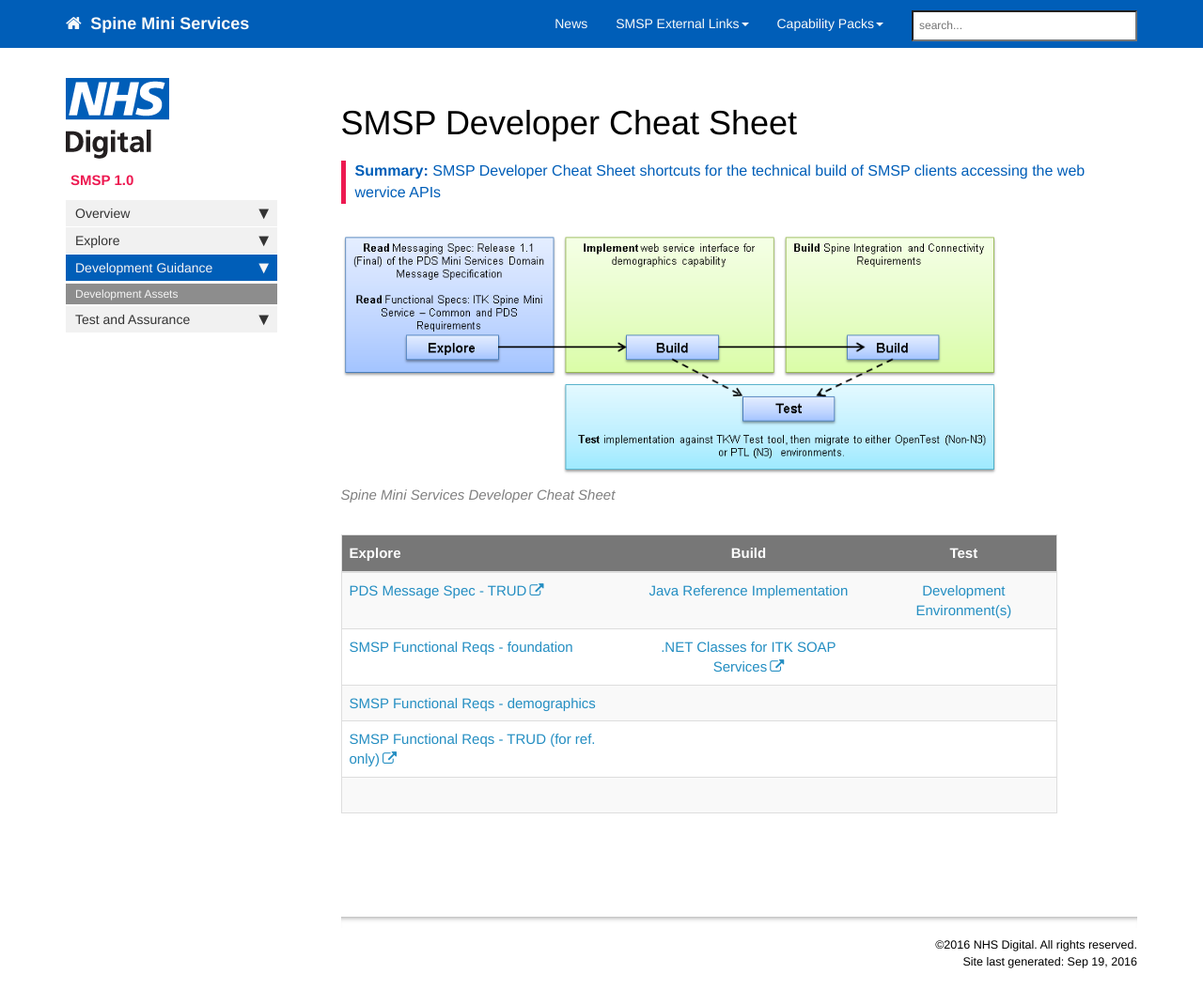
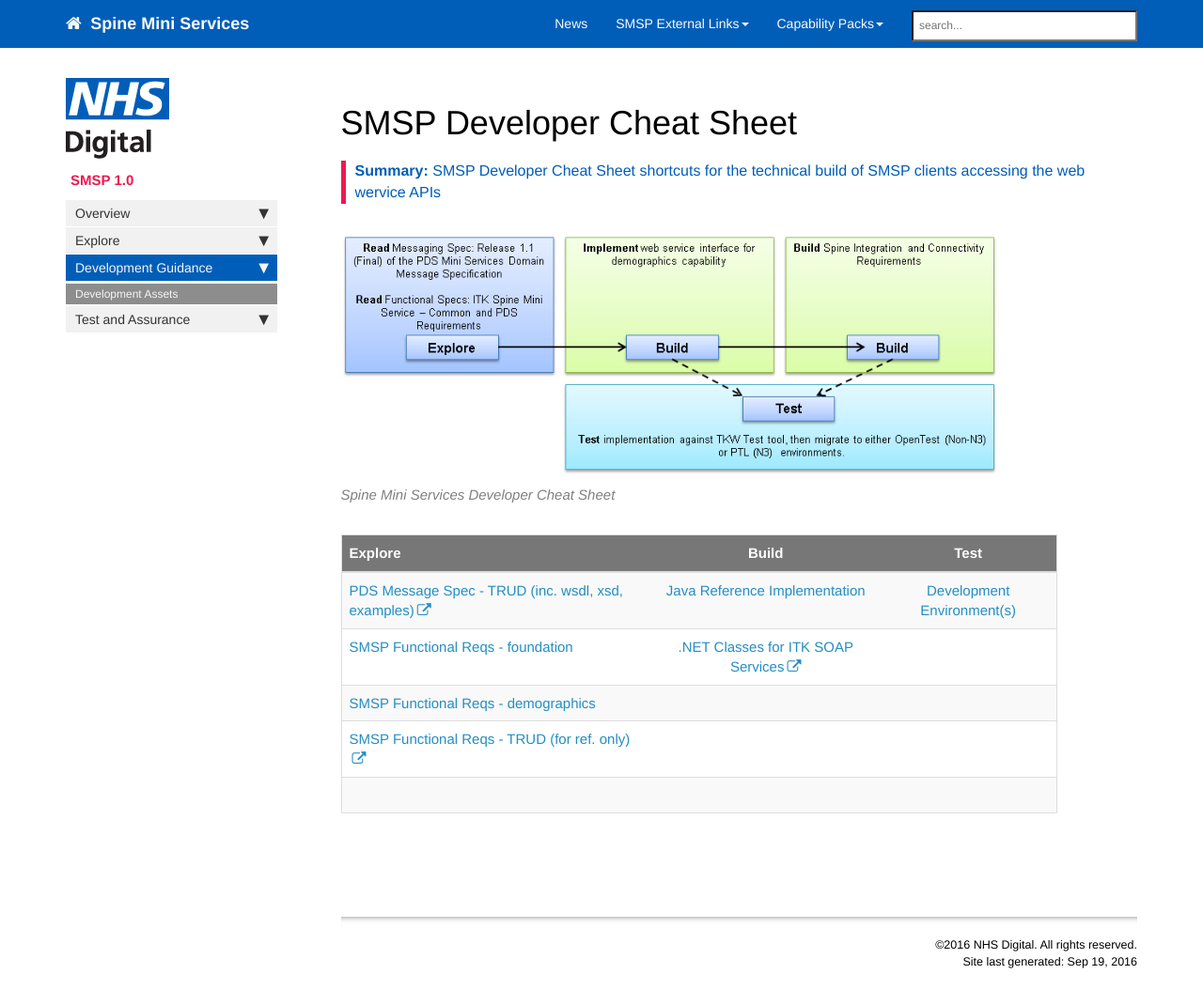
Before and after one commit to dobsonrd/smsp, a Jekyll site: the page built from pages/smsp/smsp_dev_assets.md, in a window 1280 px wide and 1084 px high. Shown: the top 1070 px of the window at 94% size. Built offline with Jekyll 4.4.1, drawn with Linux system fonts in a browser that asks for light colours; nearby versions of some CDN libraries; comment, search, counter and statistics services are not loaded.

Commit message:
Update smsp_dev_assets.md

```diff
--- a/pages/smsp/smsp_dev_assets.md
+++ b/pages/smsp/smsp_dev_assets.md
@@ -12,7 +12,7 @@ toc: false
 
 | Explore| Build | Test |
 | :--------- |:-----: |:-----: |
-| [PDS Message Spec - TRUD](https://isd.hscic.gov.uk/trud3/user/authenticated/group/41/pack/34/subpack/142/releases) | [Java Reference Implementation](smsp_ref_impl.html)| [Development Environment(s)](smsp_test_environments.html) |
+| [PDS Message Spec - TRUD (inc. wsdl, xsd, examples)](https://isd.hscic.gov.uk/trud3/user/authenticated/group/41/pack/34/subpack/142/releases) | [Java Reference Implementation](smsp_ref_impl.html)| [Development Environment(s)](smsp_test_environments.html) |
 | [SMSP Functional Reqs - foundation](foundations_reqs.html) | [.NET Classes for ITK SOAP Services](http://developer.nhs.uk/downloads-data/net-itk-soap-framework/) |
 | [SMSP Functional Reqs - demographics](demographics_reqs.html) | |
 | [SMSP Functional Reqs - TRUD (for ref. only)](https://isd.hscic.gov.uk/trud3/user/authenticated/group/41/pack/30/subpack/126/releases) | |
```
